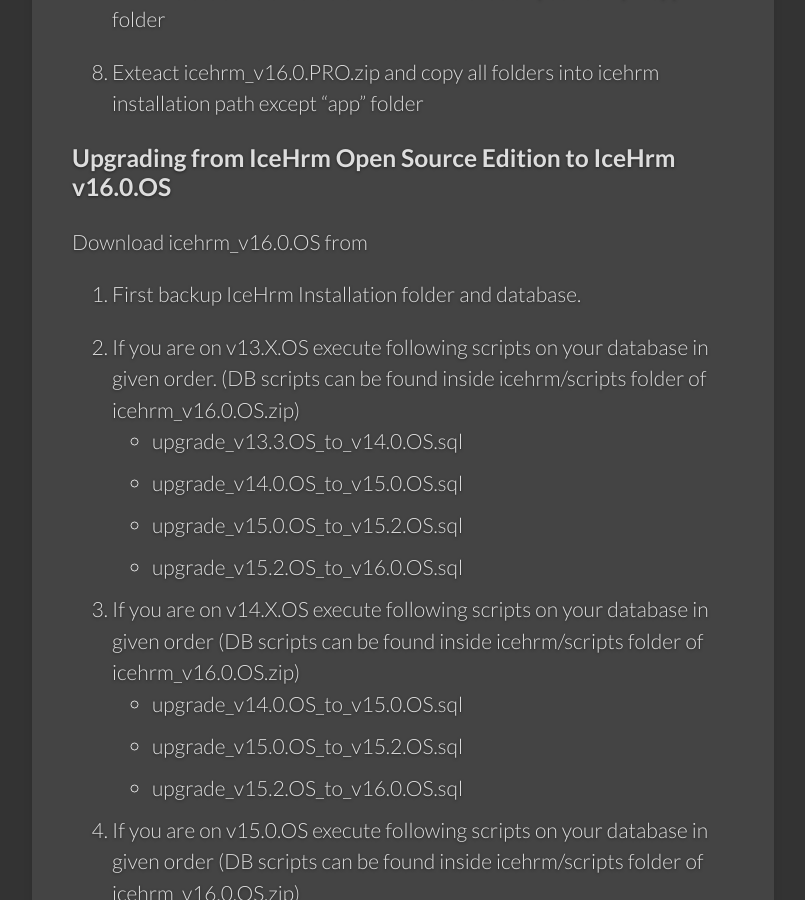
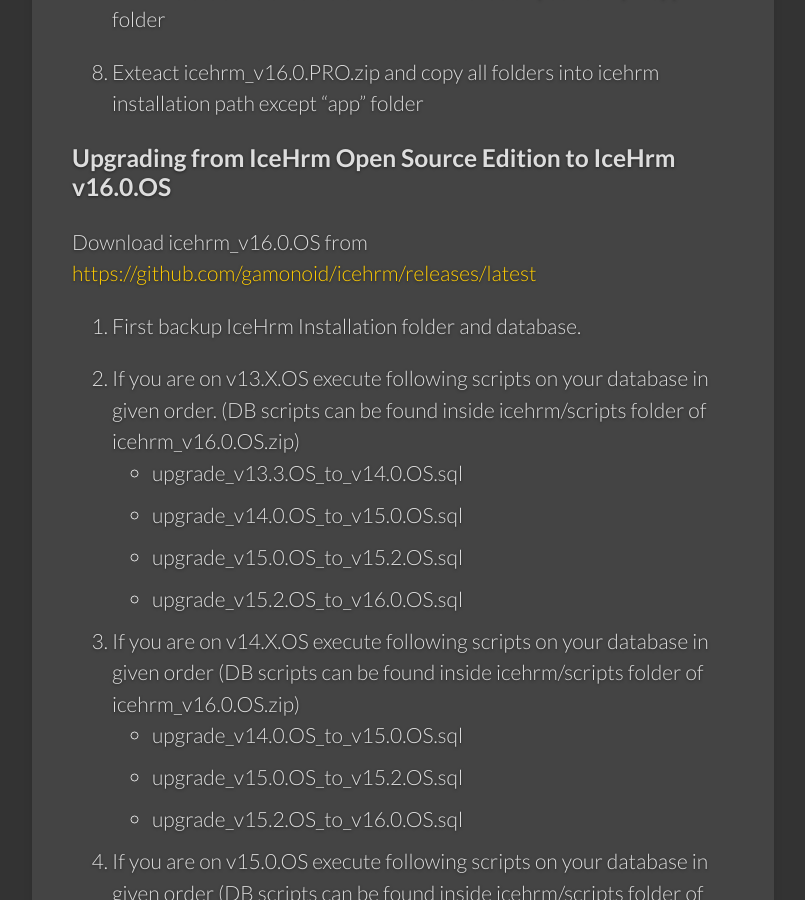
Before and after one commit to icehrm/icehrm.github.io, a Jekyll site: the page built from _docs/upgrade.md, in a window 1280 px wide and 900 px high, scrolled down 1634 px. Shown: the whole window, without its empty margins (139-944 px from the left). Built offline with Jekyll 4.4.1, drawn with Linux system fonts in a browser that asks for light colours; some of the changed lines change nothing that is shown.

Commit message:
Fix link

```diff
--- a/_docs/upgrade.md
+++ b/_docs/upgrade.md
@@ -44,7 +44,7 @@
 
 ### Upgrading from IceHrm Open Source Edition to IceHrm v16.0.OS
 
-Download icehrm_v16.0.OS from [](https://github.com/gamonoid/icehrm/releases/latest)
+Download icehrm_v16.0.OS from [https://github.com/gamonoid/icehrm/releases/latest](https://github.com/gamonoid/icehrm/releases/latest)
 
 1. First backup IceHrm Installation folder and database.
 
```
